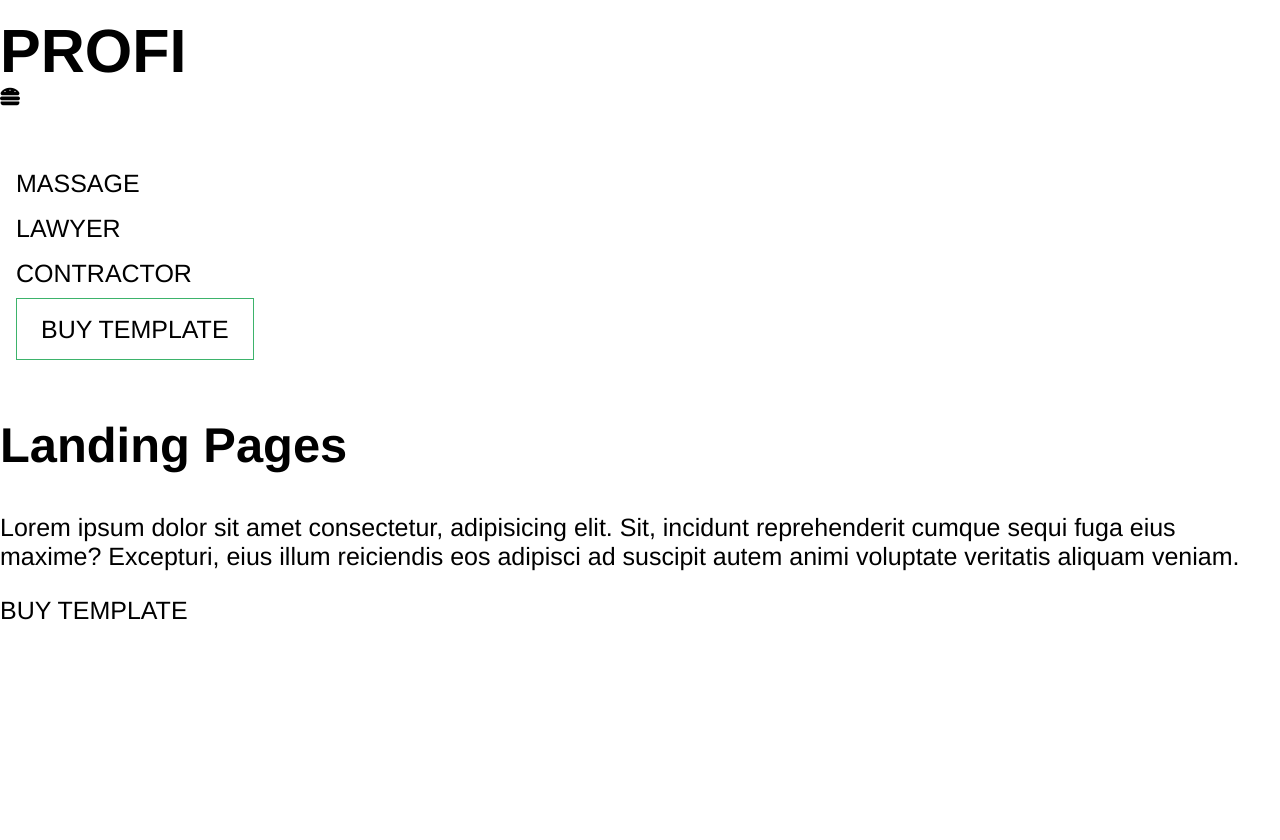
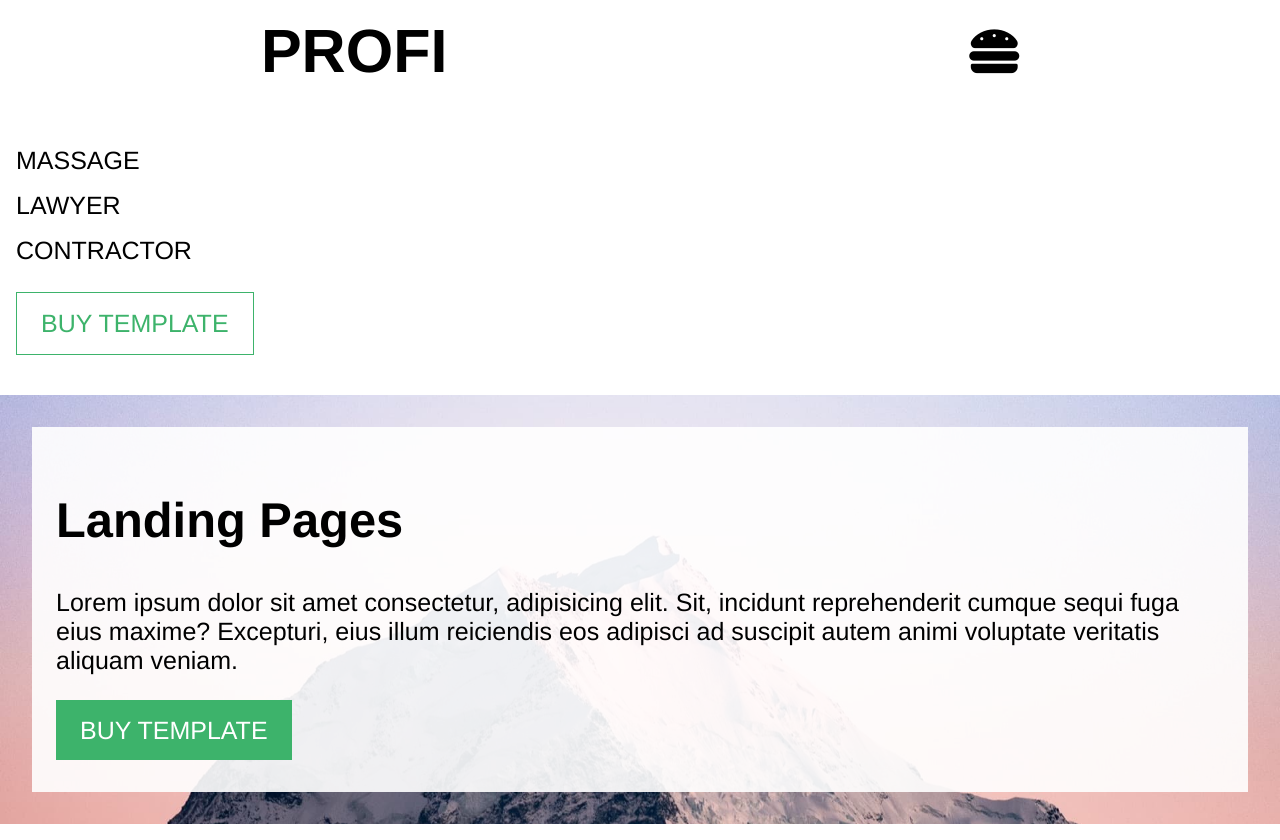
Before and after one commit to GagePickle/in-class-rwd, a website: page client/index.html in a window 1280 px wide. Before the commit the page ends 800 px from the top, so only its background shows below. Drawn offline with nearby package versions, Linux system fonts and the light colour scheme.

Commit message:
Add hero image and style

```diff
--- a/client/index.html
+++ b/client/index.html
@@ -4,13 +4,22 @@
     <meta charset="UTF-8" />
     <meta name="viewport" content="width=device-width, initial-scale=1.0" />
 
-    <link rel="stylesheet" href="https://cdnjs.cloudflare.com/ajax/libs/modern-normalize/0.7.0/modern-normalize.min.css">
+    <link
+      rel="stylesheet"
+      href="https://cdnjs.cloudflare.com/ajax/libs/modern-normalize/0.7.0/modern-normalize.min.css"
+    />
 
-    <link href="https://fonts.googleapis.com/css2?family=Arimo:wght@400;700&display=swap" rel="stylesheet">
+    <link
+      href="https://fonts.googleapis.com/css2?family=Arimo:wght@400;700&display=swap"
+      rel="stylesheet"
+    />
 
-    <link rel="stylesheet" href="https://cdnjs.cloudflare.com/ajax/libs/font-awesome/5.14.0/css/all.min.css">
+    <link
+      rel="stylesheet"
+      href="https://cdnjs.cloudflare.com/ajax/libs/font-awesome/5.14.0/css/all.min.css"
+    />
 
-    <link rel="stylesheet" href="style.css">
+    <link rel="stylesheet" href="style.css" />
 
     <title>PROFI</title>
   </head>
@@ -26,16 +35,21 @@
         <li><a href="#">Lawyer</a></li>
         <li><a href="#">Contractor</a></li>
       </ul>
-      <a href="#">Buy Template</a>
+      <a href="#" class="button">Buy Template</a>
     </nav>
 
     <main>
       <div id="hero">
         <section class="box">
           <h2>Landing Pages</h2>
-          <p>Lorem ipsum dolor sit amet consectetur, adipisicing elit. Sit, incidunt reprehenderit cumque sequi fuga eius maxime? Excepturi, eius illum reiciendis eos adipisci ad suscipit autem animi voluptate veritatis aliquam veniam.</p>
+          <p>
+            Lorem ipsum dolor sit amet consectetur, adipisicing elit. Sit,
+            incidunt reprehenderit cumque sequi fuga eius maxime? Excepturi,
+            eius illum reiciendis eos adipisci ad suscipit autem animi voluptate
+            veritatis aliquam veniam.
+          </p>
+          <a href="" id="cta" class="button">Buy Template</a>
         </section>
-        <a href="" id="cta">Buy Template</a>
       </div>
     </main>
 
--- a/client/style.css
+++ b/client/style.css
@@ -1,9 +1,9 @@
 :root {
-    --primary-color: #3DB36B
+  --primary-color: #3db36b;
 }
 
 body {
-    font-family: 'Arimo', sans-serif;
+  font-family: "Arimo", sans-serif;
   font-size: 20px;
   line-height: 1.15;
   padding: 1rem 0;
@@ -48,7 +48,6 @@ a {
 /* Direct child selector */
 nav > a {
   border: solid thin var(--primary-color);
-    padding: 1rem 1.5rem;
 }
 
 /* unvisited link */
@@ -69,7 +68,7 @@ a:hover {
 /* selected link */
 a:active {
   color: black;
-
+}
 
 nav > a:link,
 nav > a:visited {
@@ -78,10 +77,18 @@ nav > a:visited {
 
 .fas {
   font-size: 2.5em;
-}/* Utility Classes */
+} /* Utility Classes */
 .box {
   background-color: rgba(255, 255, 255, 0.9);
   padding: 1.5rem;
+}
+
+.button {
+  /* 'inline-block' will keep default of 'inline'
+    while allowing for veritcal margin */
+  display: inline-block;
+  margin-bottom: 0.5rem;
+  padding: 1rem 1.5rem;
 }
 
 .flex {
@@ -95,3 +102,14 @@ nav > a:visited {
 .flex--justify-space-around {
   justify-content: space-around;
 }
+
+#cta {
+  background-color: var(--primary-color);
+  color: white;
+}
+
+#hero {
+  background: url("./images/hero-bg.jpg") center center no-repeat;
+  background-size: cover;
+  padding: 2rem 2rem;
+}
```
Also changed, not shown: client/images/hero-bg.jpg (added). Lines whose indentation alone changed are shown as unchanged.
